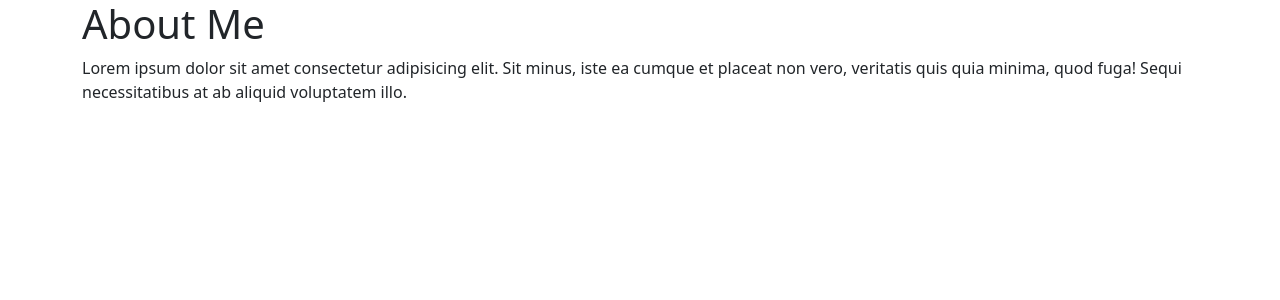
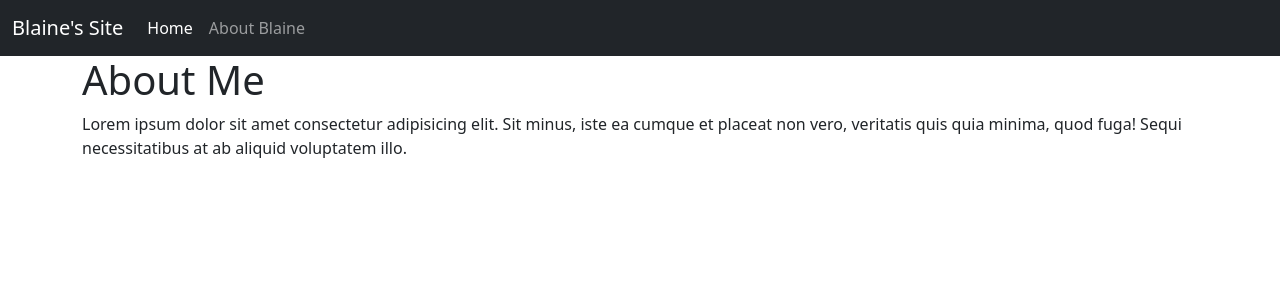
Before and after one commit to bstock012/3300-Module10-Flask, a Flask app: page /about in a window 1280 px wide. Shown: the top 300 px of the page. Run offline with Flask 3, Linux system fonts and the light colour scheme.

Commit message:
Updated menu bar

```diff
--- a/templates/base.html
+++ b/templates/base.html
@@ -13,6 +13,28 @@
         />
     </head>
     <body>
+         <nav class="navbar navbar-expand-lg navbar-dark bg-dark">
+            <div class="container-fluid">
+                <a class="navbar-brand" href="#">Blaine's Site</a>
+                <button
+                    type="button"
+                    class="navbar-toggler"
+                    data-bs-toggle="collapse"
+                    data-bs-target="#navbarCollapse"
+                >
+                    <span class="navbar-toggler-icon"></span>
+                </button>
+                <div
+                    class="collapse navbar-collapse justify-content-between"
+                    id="navbarCollapse"
+                >
+                    <div class="navbar-nav">
+                        <a href="/" class="nav-item nav-link active">Home</a>
+                        <a href="/about" class="nav-item nav-link">About Blaine</a>
+                    </div>
+                </div>
+            </div>
+        </nav>
         {% block body %} {% endblock %}
 
         <!-- Separate Popper and Bootstrap JS -->
```
